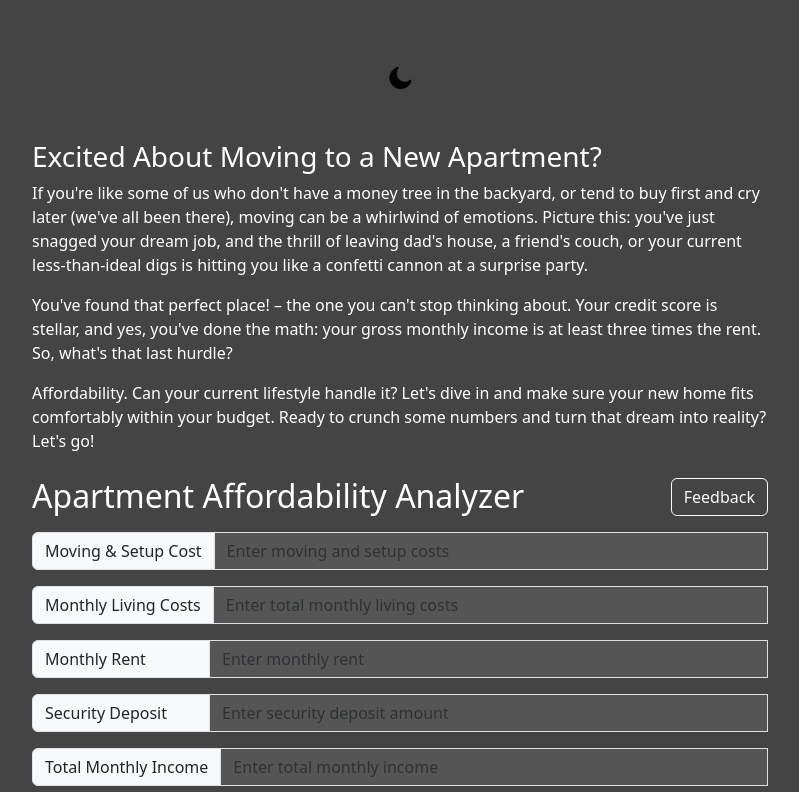
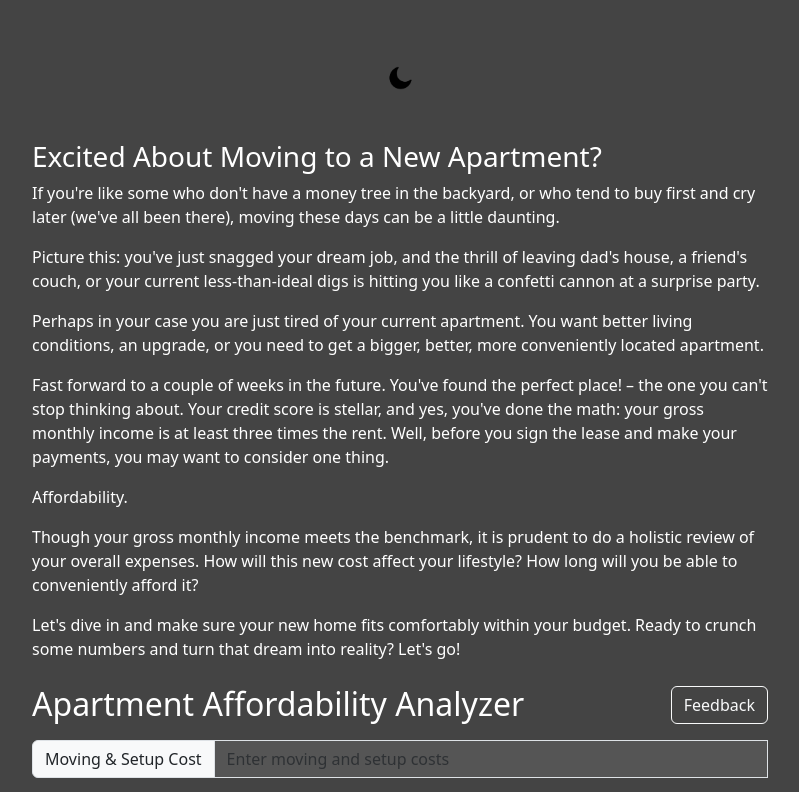
Before and after one commit to pgtipping/apt-affordability-checkerFE, a React (Create React App) app: page / in a window 1280 px wide. Shown: the top 792 px of the page, without its empty margins (240-1039 px from the left). Built offline with nearby package versions, Linux system fonts and the light colour scheme.

Commit message:
revised blog introduction

```diff
--- a/src/components/FormComponent.js
+++ b/src/components/FormComponent.js
@@ -107,25 +107,41 @@ function FormComponent() {
             <div className="blog-intro mb-4">
               <h3>Excited About Moving to a New Apartment?</h3>
               <p>
-                If you're like some of us who don't have a money tree in the
-                backyard, or tend to buy first and cry later (we've all been
-                there), moving can be a whirlwind of emotions. Picture this:
-                you've just snagged your dream job, and the thrill of leaving
-                dad's house, a friend's couch, or your current less-than-ideal
-                digs is hitting you like a confetti cannon at a surprise party.
+                If you're like some who don't have a money tree in the backyard,
+                or who tend to buy first and cry later (we've all been there),
+                moving these days can be a little daunting.{" "}
               </p>
               <p>
-                You've found that perfect place! – the one you can't stop
-                thinking about. Your credit score is stellar, and yes, you've
-                done the math: your gross monthly income is at least three times
-                the rent. So, what's that last hurdle?{" "}
+                Picture this: you've just snagged your dream job, and the thrill
+                of leaving dad's house, a friend's couch, or your current
+                less-than-ideal digs is hitting you like a confetti cannon at a
+                surprise party.{" "}
               </p>
-
               <p>
-                Affordability. Can your current lifestyle handle it? Let's dive
-                in and make sure your new home fits comfortably within your
-                budget. Ready to crunch some numbers and turn that dream into
-                reality? Let's go!
+                Perhaps in your case you are just tired of your current
+                apartment. You want better living conditions, an upgrade, or you
+                need to get a bigger, better, more conveniently located
+                apartment.
+              </p>
+              <p>
+                Fast forward to a couple of weeks in the future. You've found
+                the perfect place! – the one you can't stop thinking about. Your
+                credit score is stellar, and yes, you've done the math: your
+                gross monthly income is at least three times the rent. Well,
+                before you sign the lease and make your payments, you may want
+                to consider one thing.
+              </p>
+              <p>Affordability.</p>{" "}
+              <p>
+                Though your gross monthly income meets the benchmark, it is
+                prudent to do a holistic review of your overall expenses. How
+                will this new cost affect your lifestyle? How long will you be
+                able to conveniently afford it?{" "}
+              </p>
+              <p>
+                Let's dive in and make sure your new home fits comfortably
+                within your budget. Ready to crunch some numbers and turn that
+                dream into reality? Let's go!
               </p>
             </div>
             <div className="d-flex justify-content-between align-items-center mb-3">
```
